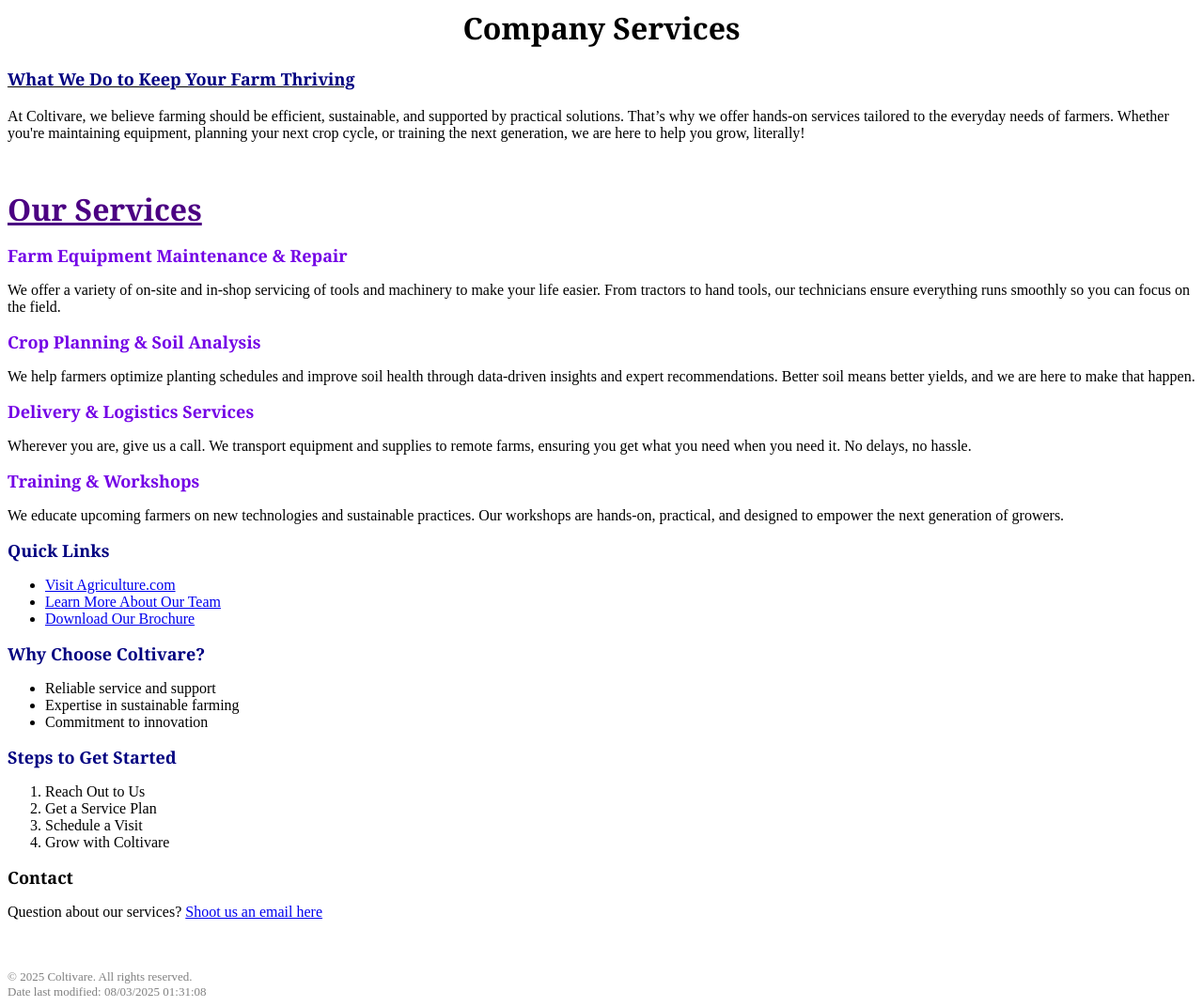
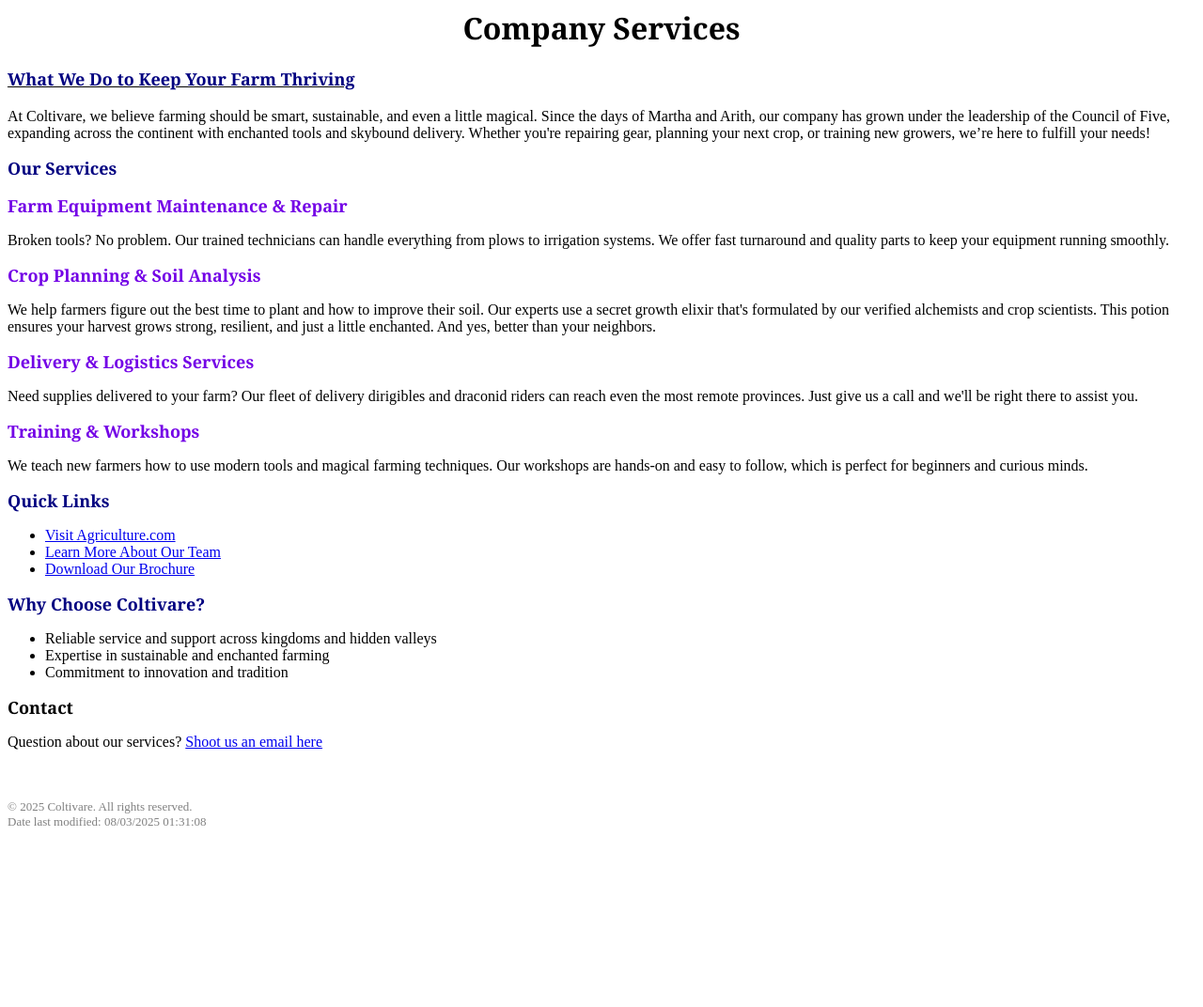
Before and after one commit to arazo3690/TeamProject89, a plain HTML site: page index.html in a window 1280 px wide. Shown: the whole page at 94% size. After the commit the page ends 891 px from the top, so only its background shows below. Drawn offline with Linux system fonts and the light colour scheme.

Commit message:
Update index.html
theme change

```diff
--- a/index.html
+++ b/index.html
@@ -9,24 +9,21 @@
     </h3>
     <p>
       <font face="Alice">
-        At Coltivare, we believe farming should be efficient, sustainable, and supported by practical solutions.
-        That’s why we offer hands-on services tailored to the everyday needs of farmers. Whether you're maintaining
-        equipment, planning your next crop cycle, or training the next generation, we are here to help you grow, literally!
+        At Coltivare, we believe farming should be smart, sustainable, and even a little magical. Since the days of Martha and Arith, our company has grown under the leadership of the Council of Five, expanding across the continent with enchanted tools and skybound delivery. Whether you're repairing gear, planning your next crop, or training new growers, we’re here to fulfill your needs!
       </font>
     </p>
 
-    <br/>
 <p align="left">
-  <font face="Georgia, Arial" size="6" color="#4B0082"><b><u>Our Services</u></b></font>
+  <font face="Georgia, Arial" size="4" color="Navy"><b>Our Services</b></font>
 </p>
+
 
     <b>
       <font face="Georgia, Arial" size="4" color="#7300e6">Farm Equipment Maintenance & Repair</font>
     </b>
     <p>
       <font face="Alice">
-        We offer a variety of on-site and in-shop servicing of tools and machinery to make your life easier.
-        From tractors to hand tools, our technicians ensure everything runs smoothly so you can focus on the field.
+        Broken tools? No problem. Our trained technicians can handle everything from plows to irrigation systems. We offer fast turnaround and quality parts to keep your equipment running smoothly.
       </font>
     </p>
 
@@ -35,8 +32,7 @@
     </b>
     <p>
       <font face="Alice">
-        We help farmers optimize planting schedules and improve soil health through data-driven insights and expert recommendations.
-        Better soil means better yields, and we are here to make that happen.
+        We help farmers figure out the best time to plant and how to improve their soil. Our experts use a secret growth elixir that's formulated by our verified alchemists and crop scientists. This potion ensures your harvest grows strong, resilient, and just a little enchanted. And yes, better than your neighbors.
       </font>
     </p>
 
@@ -45,8 +41,7 @@
     </b>
     <p>
       <font face="Alice">
-        Wherever you are, give us a call. We transport equipment and supplies to remote farms, ensuring you get what you need
-        when you need it. No delays, no hassle.
+        Need supplies delivered to your farm? Our fleet of delivery dirigibles and draconid riders can reach even the most remote provinces. Just give us a call and we'll be right there to assist you.
       </font>
     </p>
 
@@ -55,8 +50,7 @@
     </b>
     <p>
       <font face="Alice">
-        We educate upcoming farmers on new technologies and sustainable practices. Our workshops are hands-on, practical,
-        and designed to empower the next generation of growers.
+        We teach new farmers how to use modern tools and magical farming techniques. Our workshops are hands-on and easy to follow, which is perfect for beginners and curious minds.
       </font>
     </p>
 
@@ -73,20 +67,10 @@
       <font face="Georgia, Arial" size="4" color="Navy">Why Choose Coltivare?</font>
     </b>
     <ul>
-      <li><font face="Alice">Reliable service and support</font></li>
-      <li><font face="Alice">Expertise in sustainable farming</font></li>
-      <li><font face="Alice">Commitment to innovation</font></li>
+      <li><font face="Alice">Reliable service and support across kingdoms and hidden valleys</font></li>
+      <li><font face="Alice">Expertise in sustainable and enchanted farming</font></li>
+      <li><font face="Alice">Commitment to innovation and tradition</font></li>
     </ul>
-
-    <b>
-      <font face="Georgia, Arial" size="4" color="Navy">Steps to Get Started</font>
-    </b>
-    <ol>
-      <li><font face="Alice">Reach Out to Us</font></li>
-      <li><font face="Alice">Get a Service Plan</font></li>
-      <li><font face="Alice">Schedule a Visit</font></li>
-      <li><font face="Alice">Grow with Coltivare</font></li>
-    </ol>
 
     <b>
       <font face="Georgia, Arial" size="4" color="black">Contact</font>
```
